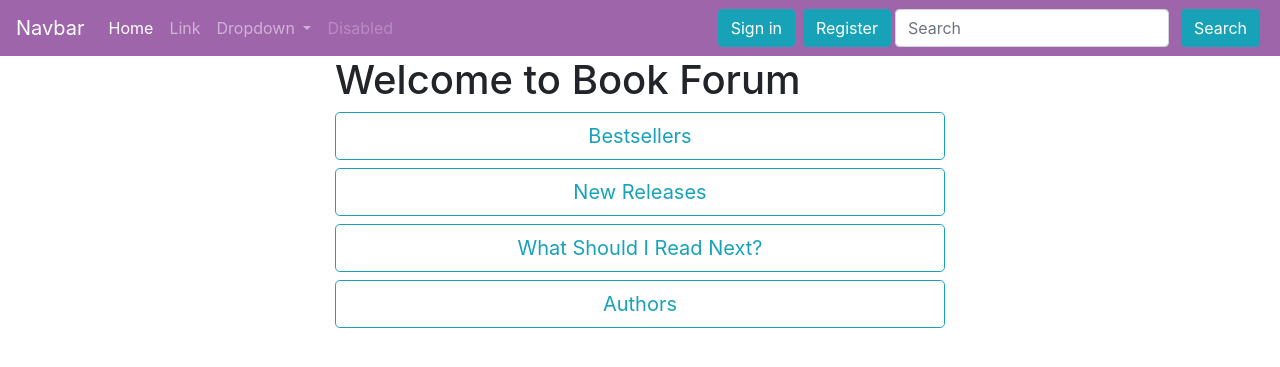
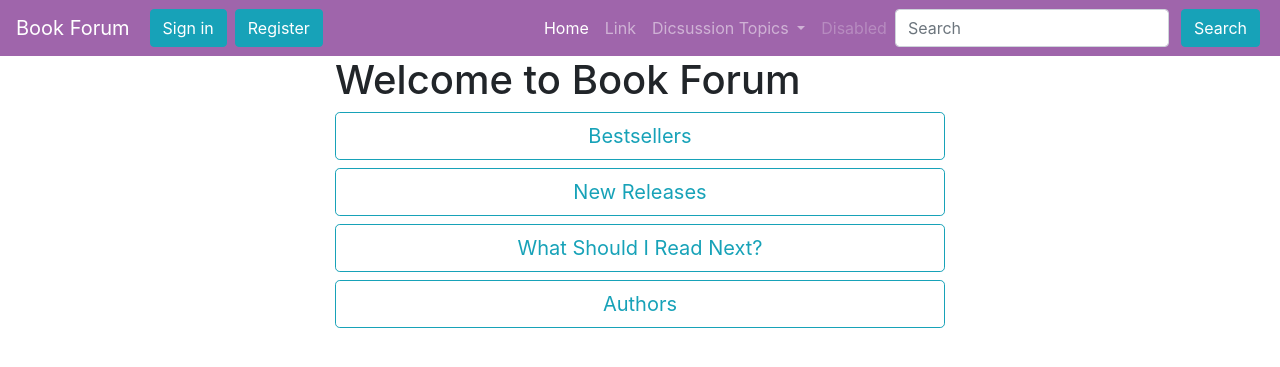
Before and after one commit to qubelka/book-forum, a Flask app: page / in a window 1280 px wide. Shown: the top 367 px of the page. Run offline with Flask 2, Linux system fonts and the light colour scheme; some libraries are stand-ins or nearby versions.

Commit message:
Add login and register templates. Add dropdown to navbar.

```diff
--- a/application/routes.py
+++ b/application/routes.py
@@ -27,6 +27,14 @@ def topic_page(topic):
 
     return render_template("topic.html", topic=topic, name=name, description=description)
 
+@app.route("/login", methods=["GET", "POST"])
+def login():
+    return render_template("login.html")
+
+@app.route("/register", methods=["GET", "POST"])
+def register():
+    return render_template("register.html")
+
 @app.errorhandler(404)
 def error404(error):
     return render_template("404.html"), 404
--- a/application/templates/layout.html
+++ b/application/templates/layout.html
@@ -21,13 +21,21 @@
     </head>
     <body>
         <nav class="navbar navbar-expand-lg navbar-dark" style="background-color: #9f65ab;">
-            <a class="navbar-brand" href="#">Navbar</a>
+            <a class="navbar-brand" href="#">Book Forum</a>
             <button class="navbar-toggler" type="button" data-toggle="collapse" data-target="#navbarSupportedContent" aria-controls="navbarSupportedContent" aria-expanded="false" aria-label="Toggle navigation">
                 <span class="navbar-toggler-icon"></span>
             </button>
 
             <div class="collapse navbar-collapse" id="navbarSupportedContent">
-                <ul class="navbar-nav mr-auto">
+                <form class="form-inline" action="{{ url_for('login') }}" method="POST">
+                    <button class="btn btn-info" type="submit">Sign in</button>
+                </form>
+
+                <form class="form-inline" action="{{ url_for('register') }}" method="POST">
+                    <button class="btn btn-info" type="submit">Register</button>
+                </form>
+
+                <ul class="navbar-nav ml-auto">
                     <li class="nav-item active">
                         <a class="nav-link" href="#">Home <span class="sr-only">(current)</span></a>
                     </li>
@@ -36,13 +44,16 @@
                     </li>
                     <li class="nav-item dropdown">
                         <a class="nav-link dropdown-toggle" href="#" id="navbarDropdown" role="button" data-toggle="dropdown" aria-haspopup="true" aria-expanded="false">
-                            Dropdown
+                            Dicsussion Topics
                         </a>
                         <div class="dropdown-menu" aria-labelledby="navbarDropdown">
-                            <a class="dropdown-item" href="#">Action</a>
-                            <a class="dropdown-item" href="#">Another action</a>
+                            <a class="dropdown-item" href="#">Bestsellers</a>
                             <div class="dropdown-divider"></div>
-                            <a class="dropdown-item" href="#">Something else here</a>
+                            <a class="dropdown-item" href="#">New Releases</a>
+                            <div class="dropdown-divider"></div>
+                            <a class="dropdown-item" href="#">What Sould I Read Next?</a>
+                            <div class="dropdown-divider"></div>
+                            <a class="dropdown-item" href="#">Authors</a>
                         </div>
                     </li>
                     <li class="nav-item">
@@ -50,15 +61,11 @@
                     </li>
                 </ul>
 
-                <form class="form-inline">
-                    <button class="btn btn-info" type="button">Sign in</button>
-                    <button class="btn btn-info" type="button">Register</button>
-                </form>
-
                 <form class="form-inline my-2 my-lg-0">
                     <input class="form-control mr-sm-2" type="search" placeholder="Search" aria-label="Search">
                     <button class="btn btn-info my-2 my-sm-0" type="submit">Search</button>
                 </form>
+
             </div>
         </nav>
         <div class="col-md-6 offset-md-3">
@@ -70,5 +77,9 @@
                 {% block content %}
                 {% endblock %}
         </div>
+
+        <script src="https://code.jquery.com/jquery-3.2.1.slim.min.js" integrity="sha384-KJ3o2DKtIkvYIK3UENzmM7KCkRr/rE9/Qpg6aAZGJwFDMVNA/GpGFF93hXpG5KkN" crossorigin="anonymous"></script>
+        <script src="https://cdnjs.cloudflare.com/ajax/libs/popper.js/1.12.9/umd/popper.min.js" integrity="sha384-ApNbgh9B+Y1QKtv3Rn7W3mgPxhU9K/ScQsAP7hUibX39j7fakFPskvXusvfa0b4Q" crossorigin="anonymous"></script>
+        <script src="https://maxcdn.bootstrapcdn.com/bootstrap/4.0.0/js/bootstrap.min.js" integrity="sha384-JZR6Spejh4U02d8jOt6vLEHfe/JQGiRRSQQxSfFWpi1MquVdAyjUar5+76PVCmYl" crossorigin="anonymous"></script>
     </body>
 </html>
```
Also changed, not shown: application/templates/login.html (added, +13 -0 lines), application/templates/register.html (added, +13 -0 lines).
